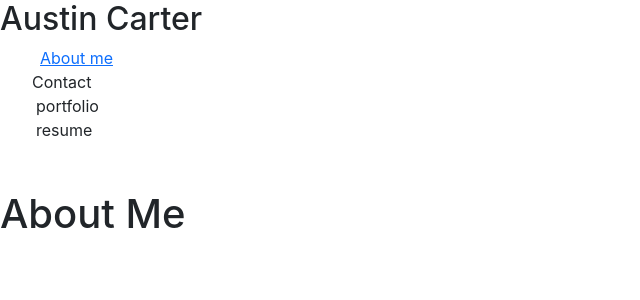
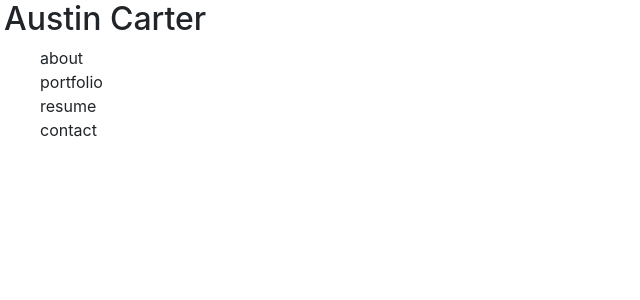
Before and after one commit to auscarter17/auscarter-react-portfolio, a React (Create React App) app: page / in a window 1280 px wide. Shown: the top 300 px of the page, without its empty margins (0-640 px from the left). Built offline with nearby package versions, Linux system fonts and the light colour scheme.

Commit message:
fixed nav

```diff
--- a/src/App.js
+++ b/src/App.js
@@ -7,11 +7,51 @@ import Contact from './components/Contact';
 import Resume from './components/Resume';
 
 function App() {
+  const [categories] = useState([
+    {
+      name: "about",
+      description:
+        "About Austin Matthew Carter."
+    },
+    {
+      name: "portfolio",
+      description:
+        "Projects I've worked on."
+    },
+    {
+      name: "resume",
+      decription:
+        "My resume and a list of technologies used."
+    },
+    {
+      name: "contact",
+      description: "Ways to contact me."
+    }
+  ]);
+
+  const [currentCategory, setCurrentCategory] = useState(categories[0].name);
+
+  const displayCategory = () => {
+    if (currentCategory.name === 'about') {
+      return <About></About>
+    } else if (currentCategory.name === 'portfolio') {
+      return <Portfolio></Portfolio>
+    } else if (currentCategory.name === 'resume') {
+      return <Resume></Resume>
+    } else if (currentCategory.name === 'contact') {
+      return <Contact></Contact>
+    }
+  }
+
   return(
     <div>
-      <Nav></Nav>
+      <Nav
+        categories={categories}
+        setCurrentCategory={setCurrentCategory}
+        currentCategory={currentCategory}
+      ></Nav>
       <main>
-        <About></About>
+        {displayCategory()}
       </main>
     </div>
   )
--- a/src/components/Nav/index.js
+++ b/src/components/Nav/index.js
@@ -1,44 +1,35 @@
-import React from 'react';
+import React, { useEffect } from 'react';
 
 function Nav(props) {
-  const categories = [
-    {
-      name: "portfolio",
-      description:
-        "Projects I've worked on."
-    },
-    {
-      name: "resume",
-      decription:
-        "My resume and a list of technologies used."
-    }
-  ]
+  const {
+    categories = [],
+    setCurrentCategory,
+    currentCategory,
+  } = props;
 
-  function categorySelected(name) {
-    console.log(`${name} selected.`)
-  }
+  useEffect(() => {
+    document.title = currentCategory.name;
+  }, [currentCategory])
 
   return (
-    <header>
+    <header className="flex-row px-1">
       <h2>
         <span>Austin Carter</span>
       </h2>
       <nav>
         <ul className="flex-row">
-          <li className="mx-2">
-            <a href="#about">
-              About me
-            </a>
-          </li>
-          <li>
-            <span>Contact</span>
-          </li>
             {categories.map((category) => (
               <li
-                className="mx-1"
+                className={`mx-1 ${
+                  currentCategory.name === category.name && `navActive`
+                  }`}
                 key={category.name}
               >
-                <span onClick={() => categorySelected(category.name)}>
+                <span
+                  onClick={() => {
+                    setCurrentCategory(category);
+                }}
+              >
                   {category.name}
                 </span>
               </li>
--- a/src/components/Portfolio/index.js
+++ b/src/components/Portfolio/index.js
@@ -1,6 +1,6 @@
 import React from 'react';
 
-function Portfolio() {
+function Portfolio(props) {
   return(
     <div>
       <p>Fork that Orc</p>
```
